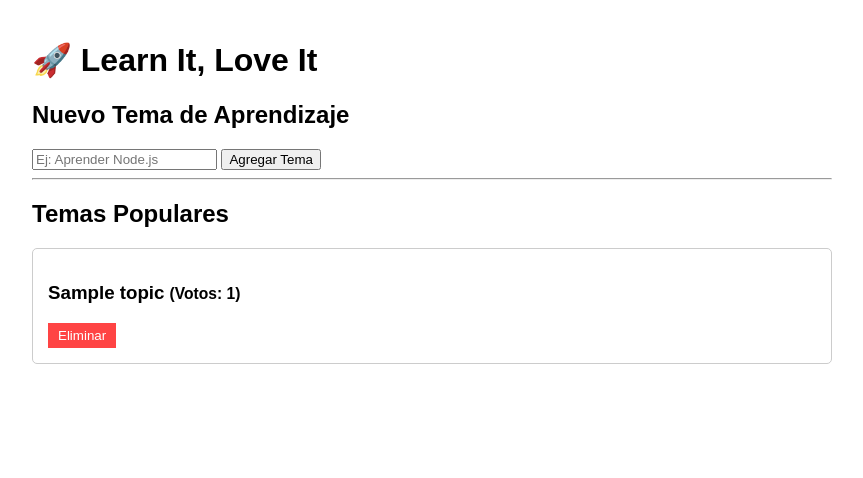
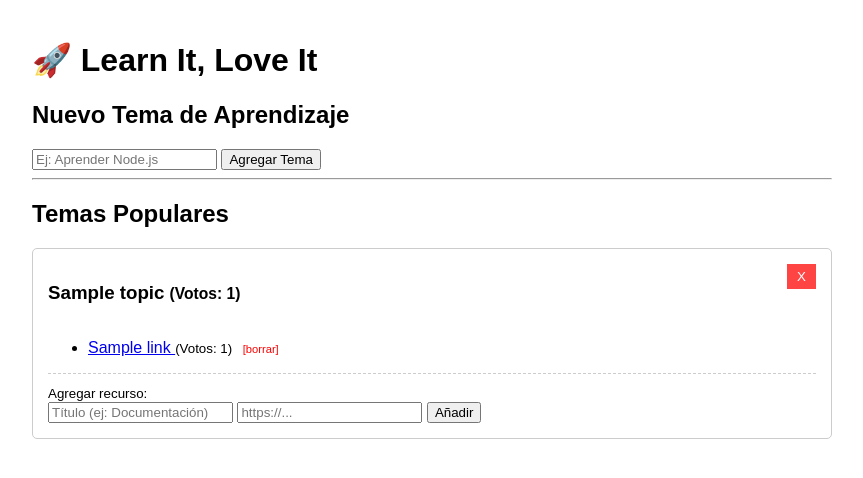
Before and after one commit to NicolasFleitas/express-crud-voting-app, a Node server app: page / in a window 1280 px wide. Shown: the top 478 px of the page, without its empty margins (208-1071 px from the left). Run offline with Node 20, Linux system fonts and the light colour scheme; tables that the repository leaves empty hold one stand-in row (values such as "Sample post"); some libraries are stand-ins or nearby versions.

Commit message:
feat: Actualizar UI para mostrar links relacionados con temas y agregar formulario de creacion de links

```diff
--- a/views/index.ejs
+++ b/views/index.ejs
@@ -30,17 +30,42 @@
             <% } else { %>
                 <% topics.forEach(topic=> { %>
                     <div class="topic-card">
-                        <h3>
-                            <%= topic.title %>
-                                <small>(Votos: <%= topic.votes %>)</small>
-                        </h3>
-
-                        <div class="actions">
+                        <div style="display:flex; justify-content:space-between;">
+                            <h3>
+                                <%= topic.title %>
+                                    <small>(Votos: <%= topic.votes %>)</small>
+                            </h3>
                             <form action="/temas/delete/<%= topic.id %>" method="POST"
-                                onsubmit="return confirm('¿Seguro que quieres borrar este tema?');">
-                                <button type="submit" class="btn-delete">Eliminar</button>
+                                onsubmit="return confirm('¿Borrar tema?');">
+                                <button type="submit" class="btn-delete">X</button>
                             </form>
                         </div>
+
+                        <ul class="link-list">
+                            <% topic.links.forEach(link=> { %>
+                                <li>
+                                    <a href="<%= link.url %>" target="_blank">
+                                        <%= link.title %>
+                                    </a>
+                                    <small>(Votos: <%= link.votes %>)</small>
+
+                                    <form action="/enlaces/delete/<%= link.id %>" method="POST" style="display:inline;">
+                                        <button type="submit"
+                                            style="font-size:0.7em; color:red; border:none; background:none; cursor:pointer;">[borrar]</button>
+                                    </form>
+                                </li>
+                                <% }) %>
+                        </ul>
+
+                        <div style="margin-top: 10px; padding-top: 10px; border-top: 1px dashed #ccc;">
+                            <small>Agregar recurso:</small>
+                            <form action="/temas/<%= topic.id %>/enlaces" method="POST">
+                                <input type="text" name="title" placeholder="Título (ej: Documentación)" required>
+                                <input type="url" name="url" placeholder="https://..." required>
+                                <button type="submit">Añadir</button>
+                            </form>
+                        </div>
+
                     </div>
                     <% }) %>
                         <% } %>
```
